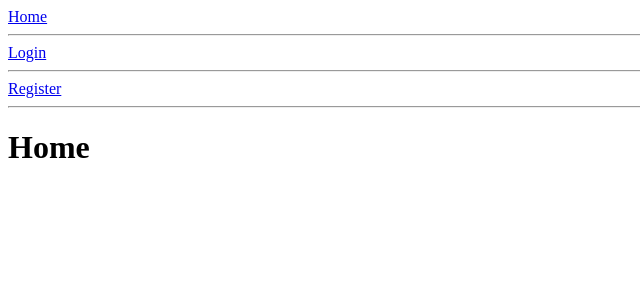
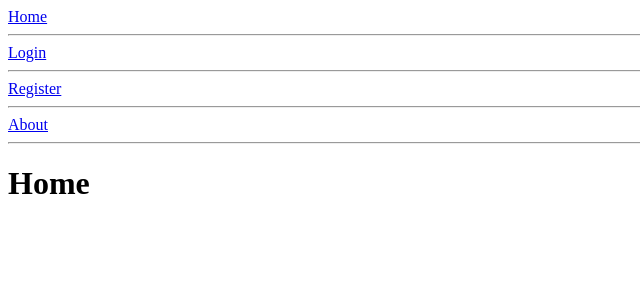
Before and after one commit to alinasser2/CS309-Front-End, a React (Create React App) app in the folder my-app/: page / in a window 1280 px wide. Shown: the top 300 px of the page, without its empty margins (0-640 px from the left). Built offline with nearby package versions, Linux system fonts and the light colour scheme.

Commit message:
adding About page

```diff
--- a/my-app/src/App.js
+++ b/my-app/src/App.js
@@ -3,6 +3,7 @@ import {BrowserRouter,Route,Routes,Link} from 'react-router-dom';
 import Register from './Pages/Regester'
 import Login  from './Pages/Login'
 import Home from './Pages/Home'
+import About from './Pages/About'
 function App() {
 
 
@@ -14,7 +15,8 @@ function App() {
 <hr />
 <Link to="/Register">Register</Link>
 <hr />
-
+<Link to="/About">About</Link>
+<hr />
 
    <Routes>
 
@@ -22,6 +24,11 @@ function App() {
 
     <Route  path="/Login" element={<Login/>} />
     <Route path="/Register" element={<Register/>} />
+    <Route path="/About" element={<About/>} />
+    {/* <Route path="/Register" element={<Register/>} />
+    <Route path="/Register" element={<Register/>} />
+    <Route path="/Register" element={<Register/>} />
+    <Route path="/Register" element={<Register/>} />   */}
          </Routes>
   </BrowserRouter>
   );
```
